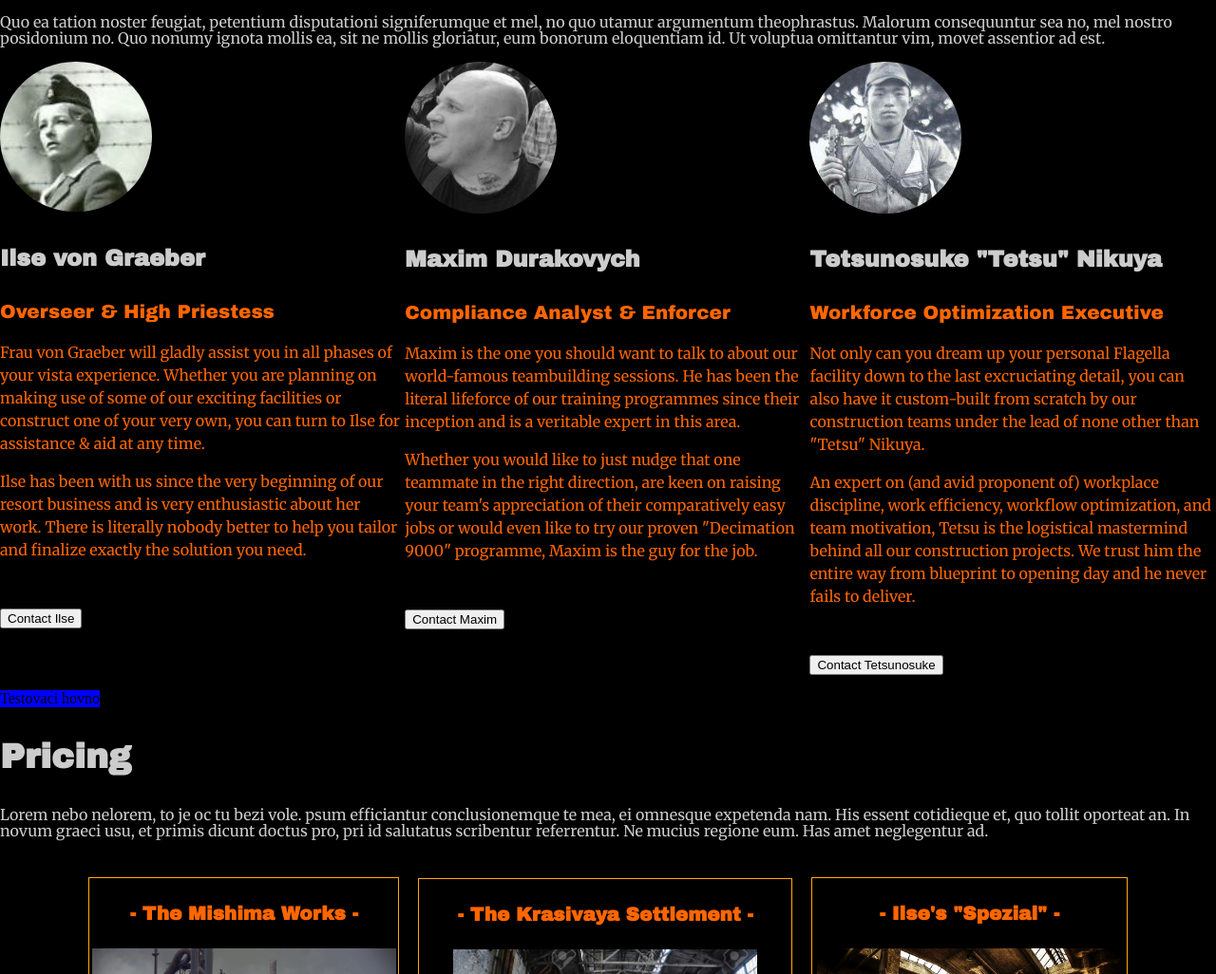
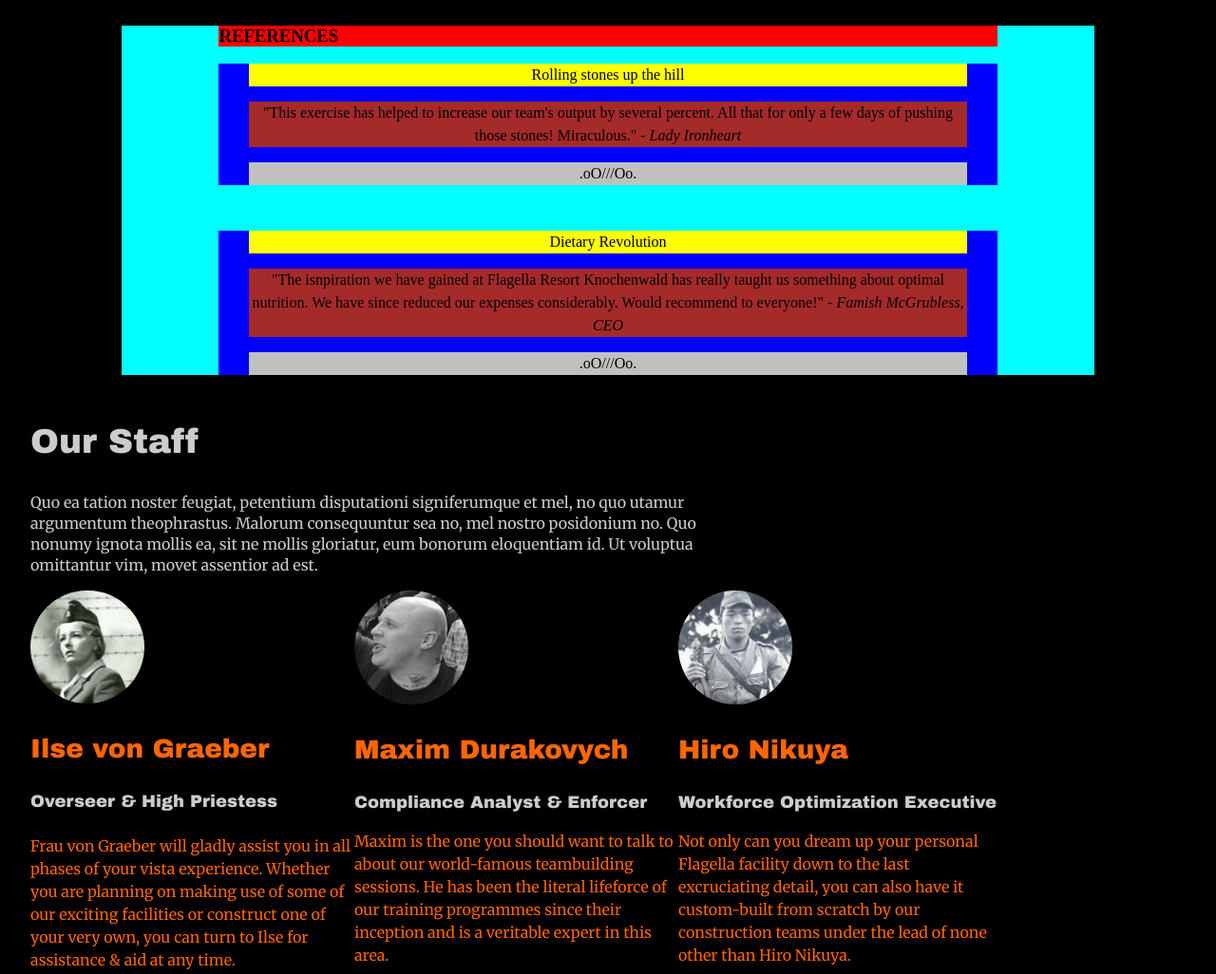
Before and after one commit to rainstormer/flagella, a plain HTML site: page index.html in a window 1280 px wide. Shown: the part 1240-2266 px from the top of the page at 95% size. Drawn offline with Linux system fonts and the light colour scheme.

Commit message:
multifix, forgot to track...

```diff
--- a/assets/css/main.css
+++ b/assets/css/main.css
@@ -50,18 +50,65 @@
 }
 
 /* CSS for title articles begins here */
+
+ .title-article {
+     width: 80%;
+     margin: 2.75em 2em;
+}
  .title-article__text {
      color: var(--tertiary-color, #cccccc);
      font-family: var(--paragraph-font, serif);
-     line-height: 1.05em;
+     line-height: 1.375em;
+     max-width: 70ch;
 }
  .title-article__heading {
      color: var(--tertiary-color, #cccccc);
      font-family: var(--heading-font, sans-serif);
      font-size: 2.25rem;
      line-height: 1.25;
+     font-weight: 200;
+     letter-spacing: 0.25;
 }
 
+/* CSS for references begins here */
+ .title-article-x {
+     background-color: aqua;
+     width: 80%;
+     margin: 1em auto;
+}
+ .refs__header {
+     background-color: red;
+     width: 80%;
+     margin: 1em auto;
+}
+ .refs__row {
+     background-color: blue;
+     width: 80%;
+     margin: 0 auto 3em auto;
+     text-align: center;
+}
+ .refs__card {
+     background-color: green;
+     margin: 15px;
+}
+ .refs__text--work {
+     background-color: yellow;
+     margin: 0 2em;
+     line-height: 1.5;
+}
+ .refs__text--testament {
+     background-color: brown;
+     margin: 0 2em;
+     line-height: 1.5;
+}
+ .refs__text--source {
+     font-style: italic;
+}
+ .refs__diamond {
+     background-color: silver;
+     margin: 0 2em;
+     line-height: 1.5;
+}
 
 /* CSS for staff table begins here */
  .chars__wrapper {
@@ -74,21 +121,25 @@
      overflow: hidden;
 }
  .chars__img-container {
-     width: 10em;
+     width: 7.5em;
 }
  .chars__photo {
      width: 100%;
-     border-radius: 5em;
+     border-radius: 3.75em;
 }
  .chars__name {
      font-family: var(--heading-font, sans-serif);
-     font-size: 1.5em;
-     color: var(--tertiary-color, #cccccc);
+     font-size: 1.75em;
+     line-height: 1.125em;
+     color: var(--secondary-color, #ff6600);
+     font-weight: 200;
 }
  .chars__card-title {
      font-family: var(--heading-font, sans-serif);
-     font-size: 1.25em;
-     color: var(--secondary-color, #ff6600);
+     font-size: 1.125em;
+     line-height: 1.222em;
+     color: var(--tertiary-color, #cccccc);
+     font-weight: 200;
 }
  .chars__card-text {
      font-family: var(--paragraph-font, serif);
@@ -100,12 +151,12 @@
  .pricing-wrapper {
      font-family: var(--paragraph-font, serif);
      text-align: center;
-     margin-top: 2rem;
+     width: 80%;
+     margin: 0 auto 3em auto;
 }
  .pricing-table {
      display: inline-block;
      border: 1px solid rgb(255,170,0);
-     margin: 0.5em;
      color: var(--secondary-color, #ff6600);
 }
  .pricing-table__header {
@@ -169,16 +220,23 @@
      background-color: #0000ff;
 }
 
-/* Other Employees CSS begins here  - TO BE ACTIVATED LATER
- .others-wrapper {
+/* Other Employees CSS begins here  - TO BE ACTIVATED LATER */
+ .belt-wrapper {
+     text-transform: uppercase;
+     color: var(--tertiary-color, #cccccc);
 }
- .others__entry {
+ .belt__list {
+     list-style-type: none;
 }
- .others__name {
+ .belt__name {
+     letter-spacing: 0.375em;
+     display: inline;
 }
- .others__role {
+ .belt__role {
+     letter-spacing: 0;
+     text-transform: none;
 }
-*/
+
 
 /* Temporary styles for testing purposes - delete all of this in the final version.
 
--- a/index.html
+++ b/index.html
@@ -65,16 +65,41 @@
         <h2 class="title-article__heading">The Cleansing</h2>
         <p class="title-article__text">Brute dissentiunt liberavisse id cum, an eam prima affert tractatos. Te eam populo vocent, ad case expetendis vel. Iusto choro et mea, ne impetus quaestio reformidans mea, ut summo omnesque has. Duis etiam explicari in pri, solet repudiare vel ex, oratio sapientem maiestatis in est. Nec an natum dicunt. Nostro alienum vis ei. Nam adhuc nostro dissentiet te. In mel scaevola iudicabit intellegebat, cu sit appetere intellegebat definitionem. No alii viris iriure ius, ad nam libris scribentur.</p>
 
-        <div class="special-list-wrapper">
-            <p class="special-list--left">Rolling stones up the hill.</p>
-            <p class="special-list--right">Swimming in the Shit Pool.</p>
-            <p class="special-list--left">Getting whipped by Ilse the She-Wolf.</p>
-            <p class="special-list--right">Radical dietary action.</p>
-            <p class="special-list--left">Gunnery training for the wardens.</p>
-        </div>
-
         <p class="title-article__text">Quas doctus ea vim, ex sed soluta audiam, case eligendi invenire ad vix. Ferri viderer nominati ne nec, mei cu dicam aperiri tractatos. Ea mel ignota vidisse inimicus. Soluta sanctus eligendi an has, vim vero omnium petentium ad, vix ei legere eripuit sanctus. Ad delicata elaboraret duo, duo deleniti suavitate te. Melius eligendi accommodare sea te, cu his sint ferri iuvaret. Vel elit meis intellegebat an.</p>
     </section>
+
+  <section class="title-article-x">
+    <div class="refs__header">
+      <h3>REFERENCES</h3>
+    </div>
+
+    <div class="refs__row">
+      <div class="refs__text--work">
+	<p>Rolling stones up the hill</p>
+      </div>
+      <div class="refs__text--testament">
+	<p>"This exercise has helped to increase our team's output by several percent. All that for only a few days of pushing those stones! Miraculous."
+        <span class="refs__text--source">- Lady Ironheart</span></p>
+      </div>
+      <div class="refs__diamond">
+        <p>.oO///Oo.</p>
+      </div>
+    </div>
+
+    <div class="refs__row">
+      <div class="refs__text--work">
+	<p>Dietary Revolution</p>
+      </div>
+      <div class="refs__text--testament">
+	<p>"The isnpiration we have gained at Flagella Resort Knochenwald has really taught us something about optimal nutrition. We have since reduced our expenses considerably. Would recommend to everyone!"
+        <span class="refs__text--source">- Famish McGrubless, CEO</span></p>
+      </div>
+      <div class="refs__diamond">
+        <p>.oO///Oo.</p>
+      </div>
+    </div>
+  </section>
+
 
     <section class="title-article" id="our-staff">
         <!-- Section 4 - "Our Staff". -->
@@ -88,8 +113,8 @@
                         <div class="chars__img-container">
                             <img class="chars__photo" src="images/graeber.jpg" alt="Ilse von Graeber"> </div>
                         <div class="chars__card-body">
-                            <h4 class="chars__name">Ilse von Graeber</h4>
-                            <p class="chars__card-title">Overseer &amp; High Priestess</p>
+                            <h3 class="chars__name">Ilse von Graeber</h3>
+                            <h4 class="chars__card-title">Overseer &amp; High Priestess</h4>
                             <p class="chars__card-text">Frau von Graeber will gladly assist you in all phases of your vista experience. Whether you are planning on making use of some of our exciting facilities or construct one of your very own, you can turn to Ilse for assistance &amp; aid at any time.</p>
                             <p class="chars__card-text">Ilse has been with us since the very beginning of our resort business and is very enthusiastic about her work. There is literally nobody better to help you tailor and finalize exactly the solution you need.</p>
                             <p class="chars__card-mail">ilse.von.graeber@flagella.dr</p>
@@ -108,7 +133,7 @@
                         <div class="chars__img-container">
                             <img class="chars__photo" src="images/durakovych.jpg" alt="Maxim Durakovych"> </div>
                         <div class="chars__card-body">
-                            <h4 class="chars__name">Maxim Durakovych</h4>
+                            <h3 class="chars__name">Maxim Durakovych</h3>
                             <p class="chars__card-title">Compliance Analyst &amp; Enforcer</p>
                             <p class="chars__card-text">Maxim is the one you should want to talk to about our world-famous teambuilding sessions. He has been the literal lifeforce of our training programmes since their inception and is a veritable expert in this area.</p>
                             <p class="chars__card-text">Whether you would like to just nudge that one teammate in the right direction, are keen on raising your team's appreciation of their comparatively easy jobs or would even like to try our proven "Decimation 9000" programme, Maxim is the guy for the job.</p>
@@ -128,13 +153,13 @@
                         <div class="chars__img-container">
                             <img class="chars__photo" src="images/nikuya.jpg" alt="Tetsunosuke Nikuya"></div>
                         <div class="chars__card-body">
-                            <h4 class="chars__name">Tetsunosuke "Tetsu" Nikuya</h4>
+                            <h3 class="chars__name">Hiro Nikuya</h3>
                             <p class="chars__card-title">Workforce Optimization Executive</p>
-                            <p class="chars__card-text">Not only can you dream up your personal Flagella facility down to the last excruciating detail, you can also have it custom-built from scratch by our construction teams under the lead of none other than "Tetsu" Nikuya.</p>
+                            <p class="chars__card-text">Not only can you dream up your personal Flagella facility down to the last excruciating detail, you can also have it custom-built from scratch by our construction teams under the lead of none other than Hiro Nikuya.</p>
                             <p class="chars__card-text">An expert on (and avid proponent of) workplace discipline, work efficiency, workflow optimization, and team motivation, Tetsu is the logistical mastermind behind all our construction projects. We trust him the entire way from blueprint to opening day and he never fails to deliver.</p>
-                            <p class="chars__card-mail">tetsu.nikuya@flagella.dr</p>
+                            <p class="chars__card-mail">hiro.nikuya@flagella.dr</p>
                             <p>
-                                <button class="chars__card-button">Contact Tetsunosuke</button>
+                                <button class="chars__card-button">Contact Hiro</button>
                             </p>
                         </div>
                         <!--chars__card-body -->
@@ -146,7 +171,14 @@
             <!--chars__row -->
         </div>
   <div class="clearfix"></div>
-
+  <div class="belt-wrapper">
+    <ul class="belt__list">
+      <li class="belt__name">W. Kaiser   ~   <span class="belt__role">Frontline Developer</span></li>
+/
+      <li class="belt__name">W. Kaiser   ~   <span class="belt__role">Frontline Developer</span></li>
+/
+    </ul>
+  </div>
     </section>
 
     <section class="title-article" id="pricing">
@@ -174,7 +206,7 @@
             </div>
 
             <div class="pricing-table">
-                <h3 class="pricing-table__header">- The Krasivaya Settlement -</h3>
+                <h3 class="pricing-table__header">- The Prdelsk Settlement -</h3>
                 <div class="pricing-table__img-container">
                     <img src="images/resort02.jpg" alt="Krasivaya Village" style="width:100%">
                 </div>
```
